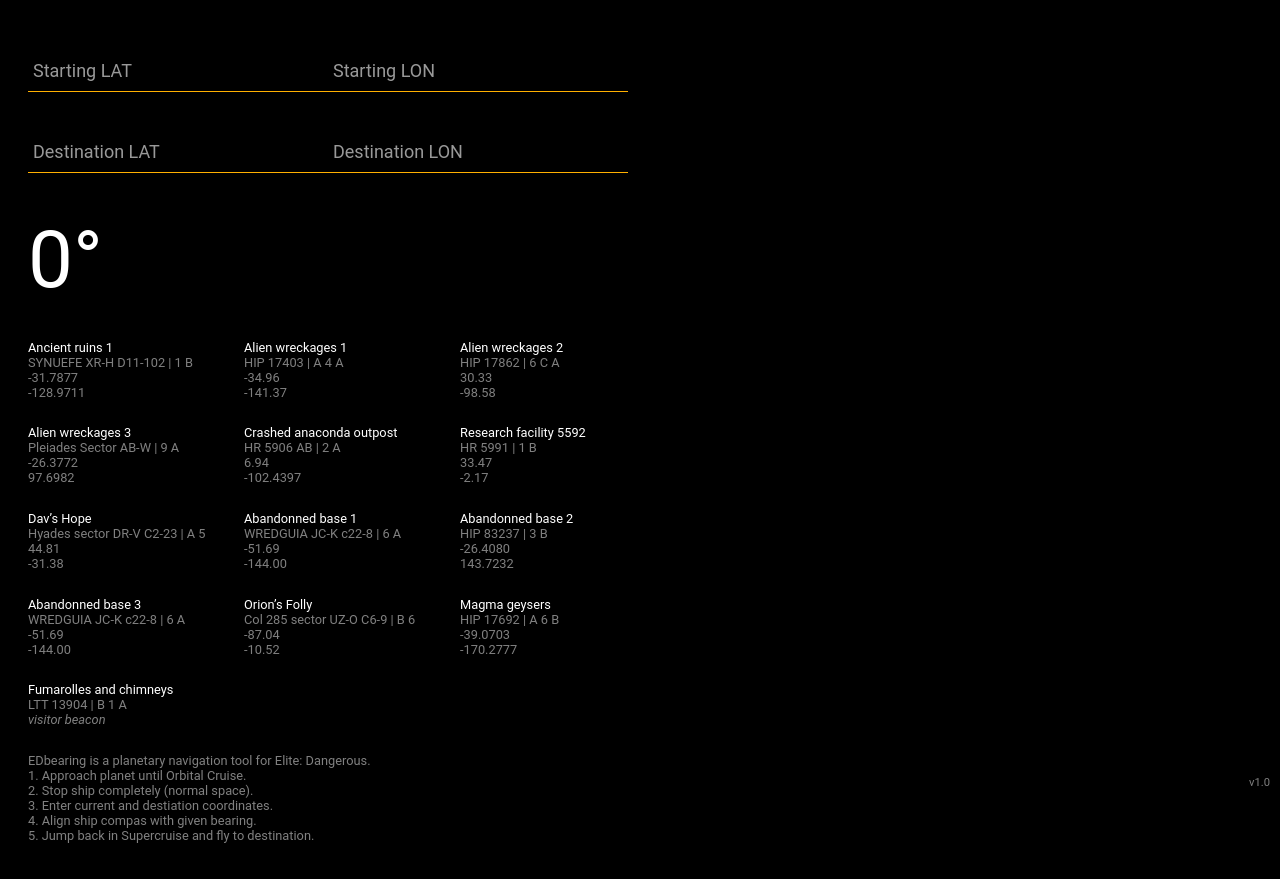
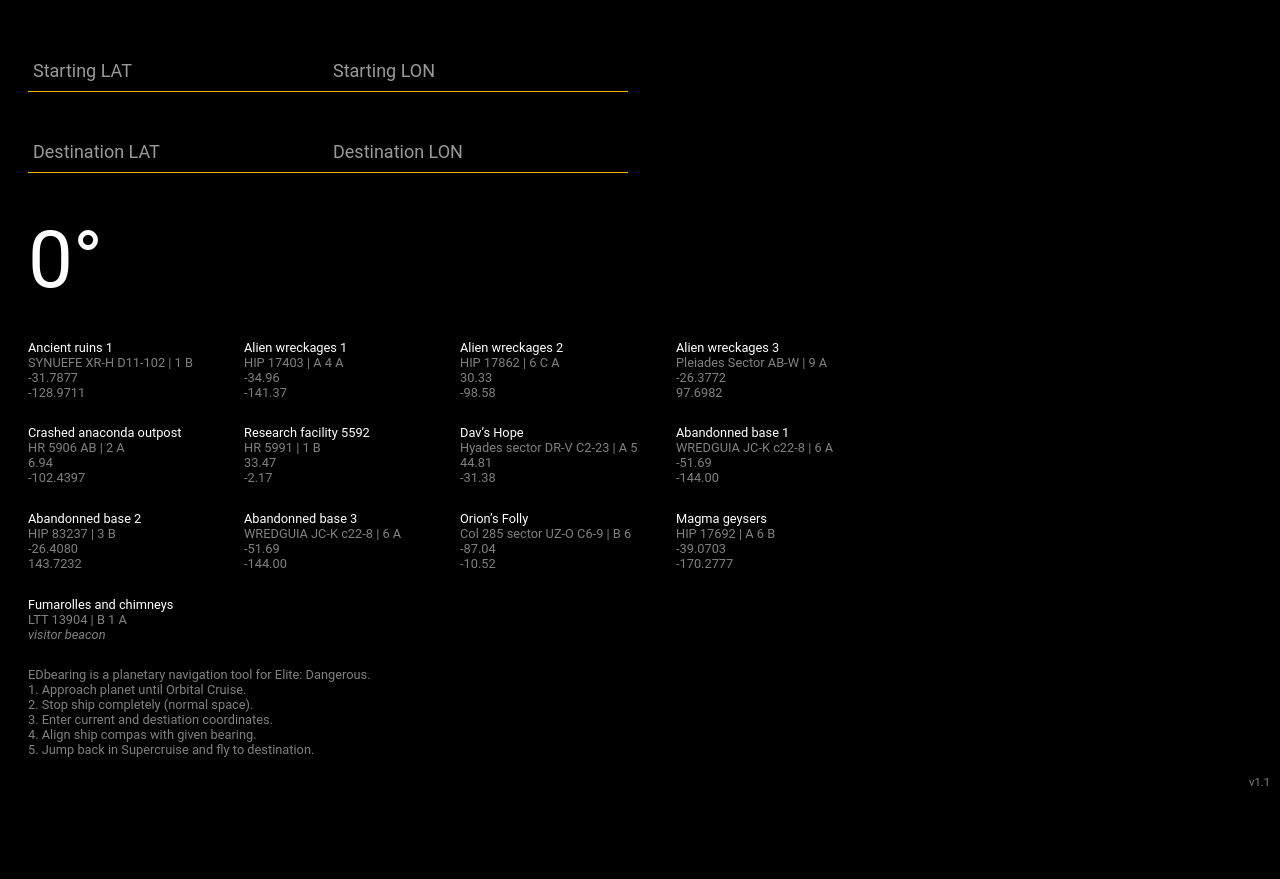
Before and after one commit to hotdoy/EDbearing, a plain HTML site: page index.html in a window 1280 px wide. After the commit the page ends 800 px from the top, so only its background shows below. Drawn offline with nearby package versions, Linux system fonts and the light colour scheme.

Commit message:
version bump to 1.1
onClick a destination card now set it for you.
added custom cursor
media query set to 900px for better scaling

```diff
--- a/edcompas.js
+++ b/edcompas.js
@@ -51,3 +51,9 @@ function calculateBearing(){
       $("#bearing").html(initialBearing);
     }
 }
+
+function setDestination(lat, lon) {
+  $("#latDest").val(lat);
+  $("#lonDest").val(lon);
+  calculateBearing();
+}
--- a/index.html
+++ b/index.html
@@ -80,7 +80,7 @@
 
 			<div class="flex center margin-small">
 
-				<div class="card">
+				<div class="card" onclick="setDestination('-31.7877', '-128.9711')">
 					<p>
 						<b>Ancient ruins 1</b><br>
 						SYNUEFE XR-H D11-102 | 1 B<br>
@@ -89,7 +89,7 @@
 					</p>
 				</div>
 
-				<div class="card">
+				<div class="card" onclick="setDestination('-34.96', '-141.37')">
 					<p>
 						<b>Alien wreckages 1</b><br>
 						HIP 17403 | A 4 A<br>
@@ -98,7 +98,7 @@
 					</p>
 				</div>
 
-				<div class="card">
+				<div class="card" onclick="setDestination('30.33', '-98.58')">
 					<p>
 						<b>Alien wreckages 2</b><br>
 						HIP 17862 | 6 C A<br>
@@ -107,7 +107,7 @@
 					</p>
 				</div>
 
-				<div class="card">
+				<div class="card" onclick="setDestination('-26.3772', '97.6982')">
 					<p>
 						<b>Alien wreckages 3</b><br>
 						Pleiades Sector AB-W | 9 A<br>
@@ -116,7 +116,7 @@
 					</p>
 				</div>
 
-				<div class="card">
+				<div class="card" onclick="setDestination('6.94', '-102.4397')">
 					<p>
 						<b>Crashed anaconda outpost</b><br>
 						HR 5906 AB | 2 A<br>
@@ -125,7 +125,7 @@
 					</p>
 				</div>
 
-				<div class="card">
+				<div class="card" onclick="setDestination('33.47', '-2.17')">
 					<p>
 						<b>Research facility 5592</b><br>
 						HR 5991 | 1 B<br>
@@ -134,7 +134,7 @@
 					</p>
 				</div>
 
-				<div class="card">
+				<div class="card" onclick="setDestination('44.81', '-31.38')">
 					<p>
 						<b>Dav’s Hope</b><br>
 						Hyades sector DR-V C2-23 | A 5<br>
@@ -143,7 +143,7 @@
 					</p>
 				</div>
 
-				<div class="card">
+				<div class="card" onclick="setDestination('-51.69', '-144.00)">
 					<p>
 						<b>Abandonned base 1</b><br>
 						WREDGUIA JC-K c22-8 | 6 A<br>
@@ -152,7 +152,7 @@
 					</p>
 				</div>
 
-				<div class="card">
+				<div class="card" onclick="setDestination('-26.4080', '143.7232')">
 					<p>
 						<b>Abandonned base 2</b><br>
 						HIP 83237 | 3 B<br>
@@ -161,7 +161,7 @@
 					</p>
 				</div>
 
-				<div class="card">
+				<div class="card" onclick="setDestination('-51.69', '-144.00')">
 					<p>
 						<b>Abandonned base 3</b><br>
 						WREDGUIA JC-K c22-8 | 6 A<br>
@@ -170,7 +170,7 @@
 					</p>
 				</div>
 
-				<div class="card">
+				<div class="card" onclick="setDestination('-87.04', '-10.52')">
 					<p>
 						<b>Orion’s Folly</b><br>
 						Col 285 sector UZ-O C6-9 | B 6<br>
@@ -179,7 +179,7 @@
 					</p>
 				</div>
 
-				<div class="card">
+				<div class="card" onclick="setDestination('-39.0703', '-170.2777')">
 					<p>
 						<b>Magma geysers</b><br>
 						HIP 17692 | A 6 B<br>
@@ -188,7 +188,7 @@
 					</p>
 				</div>
 
-				<div class="card">
+				<div class="card" onclick="setDestination('', '')">
 					<p>
 						<b>Fumarolles and chimneys</b><br>
 						LTT 13904 | B 1 A<br>
@@ -215,6 +215,6 @@
 
 	</body>
 	<footer>
-		<a href="https://github.com/hotdoy/EDbearing" target="blank">v1.0</a>
+		<a href="https://github.com/hotdoy/EDbearing" target="blank">v1.1</a>
 	</footer>
 </html>
--- a/styles.css
+++ b/styles.css
@@ -23,11 +23,11 @@ footer a {
 }
 
 .page-content {
-  width: 750px;
+  width: 900px;
   margin-left: 20px;
 }
 
-@media (max-width: 750px) {
+@media (max-width: 900px) {
   .page-content {
     max-width: 95%;
   }
@@ -96,6 +96,7 @@ a{
   padding-right: 1em;
   margin-right: 1em;
   width: 200px;
+  cursor: url(cursor.png), auto;
 }
 
 
```
Also changed, not shown: cursor.png (added).
